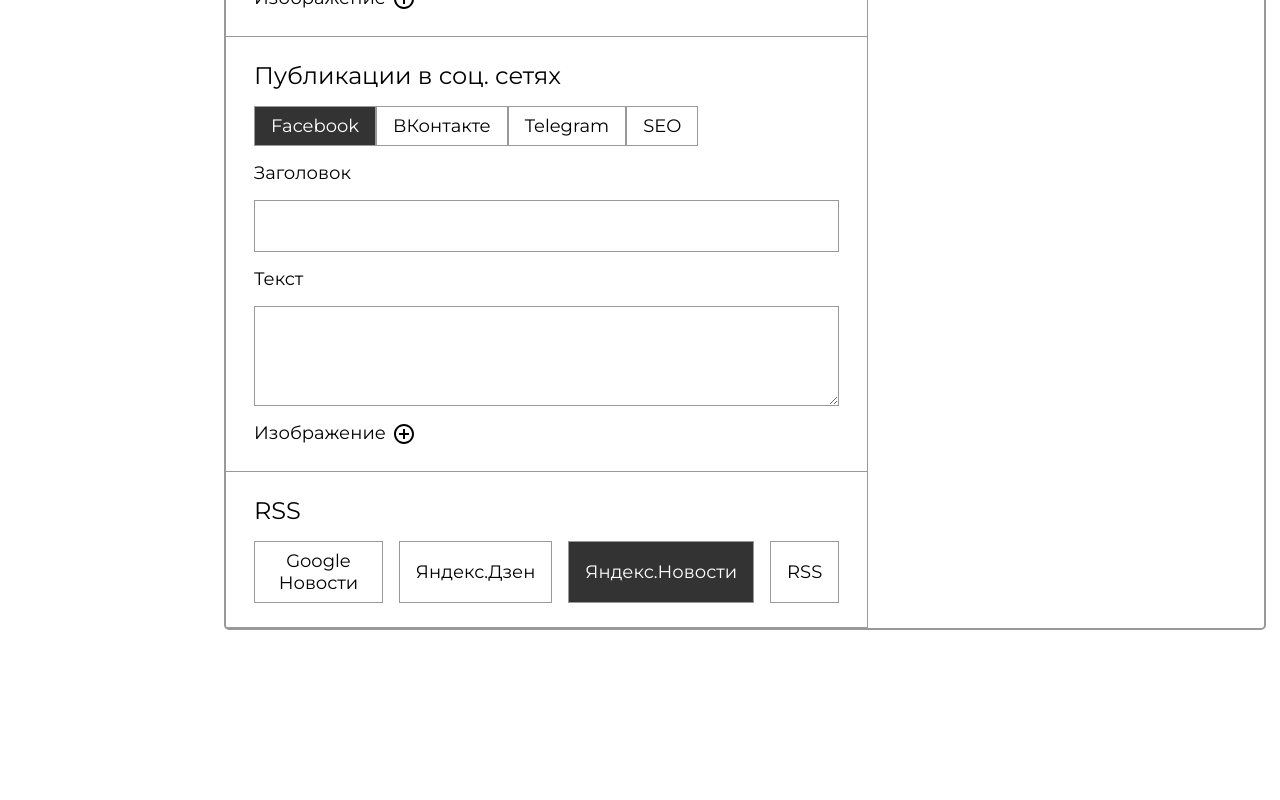
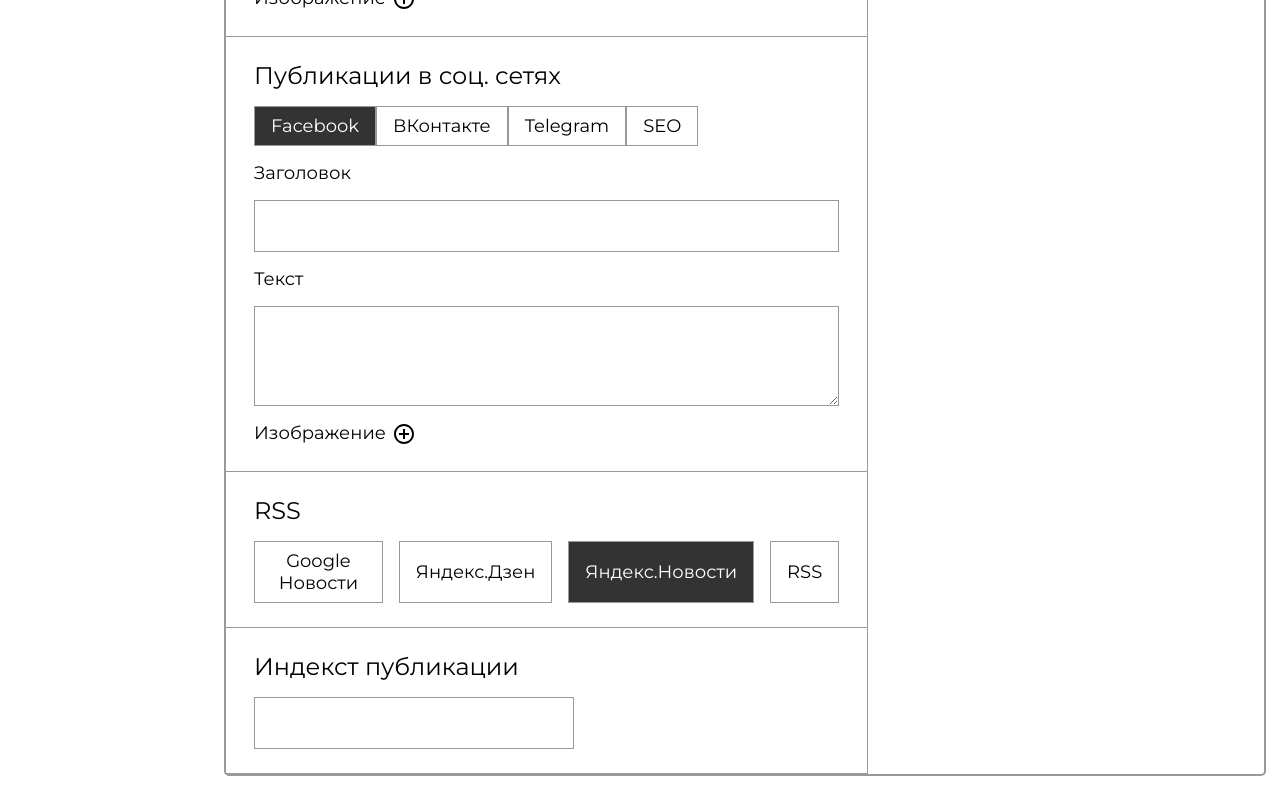
Before and after one commit to KiraProsto/ICGroup-admin, a React (Vite) app: page /admin/news/add in a window 1280 px wide. Shown: the part 907-1707 px from the top of the page. Before the commit the page ends 1561 px from the top, so only its background shows below. Built offline with nearby package versions, Linux system fonts and the light colour scheme.

Commit message:
added index component and completed publication editing section

```diff
--- a/src/components/newsadd/newsadd.css
+++ b/src/components/newsadd/newsadd.css
@@ -355,3 +355,12 @@
     background-color: var(--black-3);
   }
 }
+
+/* PublicationIndex */
+.add__input-index {
+  width: 320px;
+  font-size: 18px;
+  font-weight: 400;
+  border: 1px solid var(--gray-3);
+  padding: 14px 16px;
+}
--- /dev/null
+++ b/src/components/newsadd/publication/PublicationIndex.tsx
@@ -0,0 +1,12 @@
+import '../newsadd.css';
+
+export default function PublicationIndex() {
+  return (
+    <div className="add-index">
+      <div className="add__block">
+        <h2 className="add__title">Индекст публикации</h2>
+        <input type="text" className="add__input-index" />
+      </div>
+    </div>
+  );
+}
--- a/src/pages/admin/News/NewsAddPage.tsx
+++ b/src/pages/admin/News/NewsAddPage.tsx
@@ -5,6 +5,7 @@
 import MediaActions from '@/components/newsadd/publication/MediaActions';
 import MediaPicker from '@/components/newsadd/publication/MediaPicker';
 import NewsAddHeader from '@/components/newsadd/publication/NewsAddHeader';
+import PublicationIndex from '@/components/newsadd/publication/PublicationIndex';
 import RSSBlock from '@/components/newsadd/publication/RSSBlock';
 import SocialPublicationBlock from '@/components/newsadd/publication/SocialPublicationBlock';
 import { useState } from 'react';
@@ -26,7 +27,7 @@
             <AnnouncementBlock />
             <SocialPublicationBlock />
             <RSSBlock />
-            {/* <PublicationIndex /> */}
+            <PublicationIndex />
           </div>
 
           <div className="news-add-layout__right">
```
